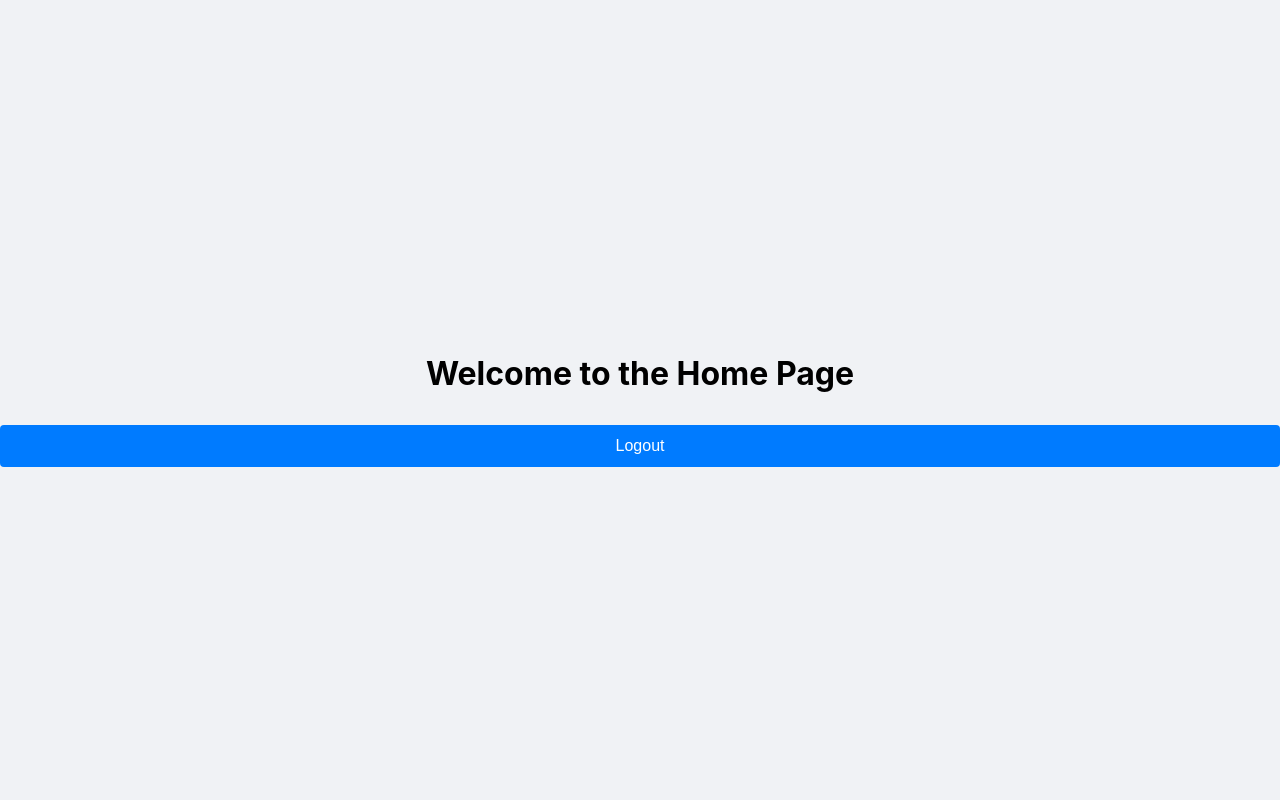
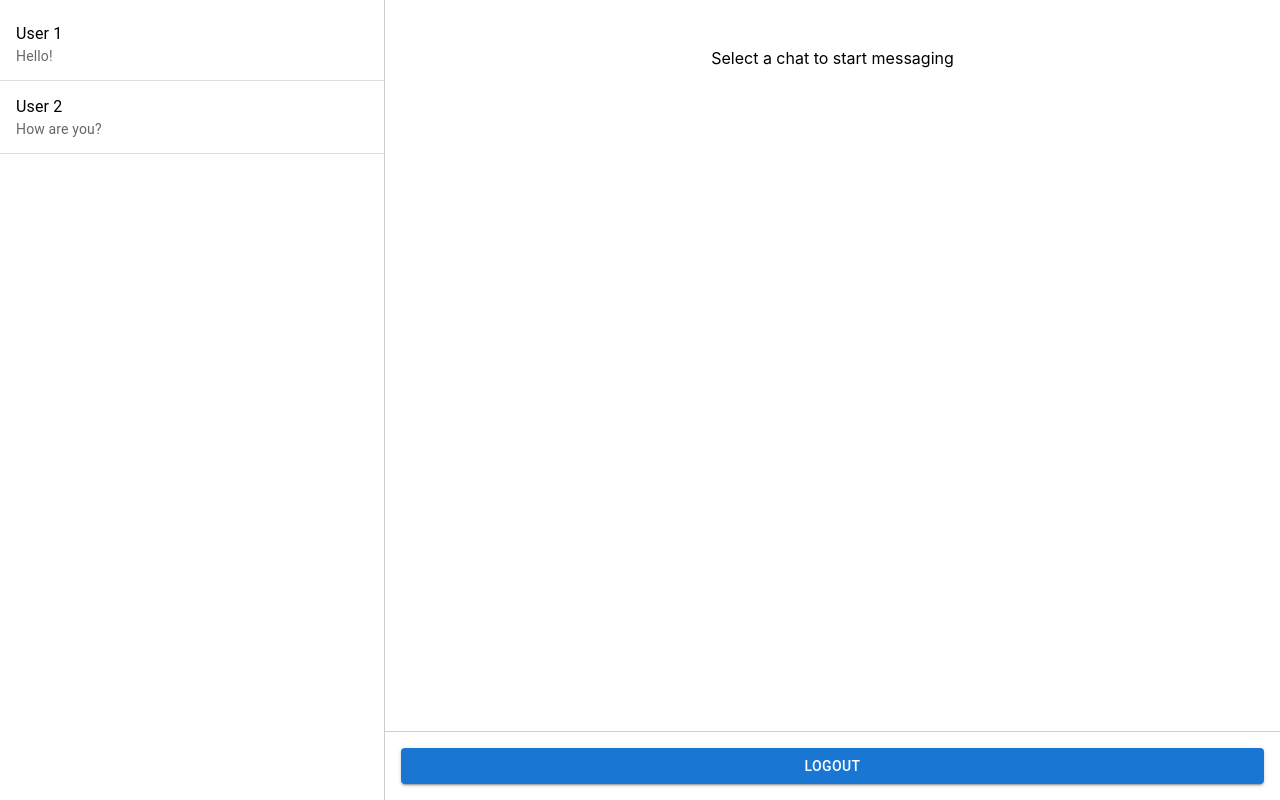
Before and after one commit to claudio1234567/WhatsGoingOn, a React (Create React App) app in the folder frontend/: page / in a window 1280 px wide. Built offline with nearby package versions, Linux system fonts and the light colour scheme; sample sign-in values are in the browser's storage.

Commit message:
add home

```diff
--- a/frontend/src/pages/Home/Home.css
+++ b/frontend/src/pages/Home/Home.css
@@ -1,26 +1,5 @@
 .home-container {
-    display: flex;
-    flex-direction: column;
-    justify-content: center;
-    align-items: center;
-    height: 100vh;
-    background-color: #f0f2f5;
-  }
-
-  h1 {
-    margin-bottom: 2rem;
-  }
-
-  button {
-    padding: 0.75rem;
-    border: none;
-    border-radius: 4px;
-    background: #007bff;
-    color: white;
-    font-size: 1rem;
-    cursor: pointer;
-  }
-
-  button:hover {
-    background: #0056b3;
-  }
+  display: flex;
+  height: 100vh;
+  overflow: hidden;
+}
--- a/frontend/src/pages/Home/Home.js
+++ b/frontend/src/pages/Home/Home.js
@@ -1,20 +1,87 @@
-import React from 'react';
+import React, { useState } from 'react';
 import { useNavigate } from 'react-router-dom';
+import { Box, Button, List, ListItem, ListItemText, Divider } from '@mui/material';
 import './Home.css';
 
 function Home() {
   const navigate = useNavigate();
+  const [selectedChat, setSelectedChat] = useState(null);
 
   const handleLogout = () => {
     localStorage.removeItem('auth-token');
     navigate('/login');
   };
 
+  const chats = [
+    { id: 1, name: 'User 1', lastMessage: 'Hello!' },
+    { id: 2, name: 'User 2', lastMessage: 'How are you?' },
+    // Aggiungi altre chat qui
+  ];
+
+  const allMessages = {
+    1: [
+      { sender: 'User 1', text: 'Hello!', timestamp: '10:00 AM' },
+      { sender: 'You', text: 'Hi! How are you?', timestamp: '10:02 AM' },
+    ],
+    2: [
+      { sender: 'User 2', text: 'How are you?', timestamp: '11:00 AM' },
+      { sender: 'You', text: 'I am good, thanks!', timestamp: '11:02 AM' },
+    ],
+    // Aggiungi altri messaggi per altre chat qui
+  };
+
+  const messages = selectedChat ? allMessages[selectedChat.id] : [];
+
   return (
-    <div className="home-container">
-      <h1>Welcome to the Home Page</h1>
-      <button onClick={handleLogout}>Logout</button>
-    </div>
+    <Box className="home-container" sx={{ display: 'flex', height: '100vh' }}>
+      {/* Lista delle Chat */}
+      <Box sx={{ width: '30%', borderRight: '1px solid #ccc', overflowY: 'auto' }}>
+        <List>
+          {chats.map(chat => (
+            <React.Fragment key={chat.id}>
+              <ListItem onClick={() => setSelectedChat(chat)}>
+                <ListItemText primary={chat.name} secondary={chat.lastMessage} />
+              </ListItem>
+              <Divider />
+            </React.Fragment>
+          ))}
+        </List>
+      </Box>
+
+      {/* Conversazione Selezionata */}
+      <Box sx={{ flex: 1, display: 'flex', flexDirection: 'column' }}>
+        <Box sx={{ flex: 1, padding: '1rem', overflowY: 'auto' }}>
+          {selectedChat ? (
+            messages.map((msg, index) => (
+              <Box key={index} sx={{ marginBottom: '1rem' }}>
+                <Box
+                  sx={{
+                    backgroundColor: msg.sender === 'You' ? '#e1ffc7' : '#fff',
+                    padding: '0.5rem 1rem',
+                    borderRadius: '10px',
+                    alignSelf: msg.sender === 'You' ? 'flex-end' : 'flex-start',
+                    maxWidth: '60%',
+                  }}
+                >
+                  <strong>{msg.sender}</strong>: {msg.text}
+                  <Box sx={{ fontSize: '0.75rem', color: '#999', marginTop: '0.5rem' }}>
+                    {msg.timestamp}
+                  </Box>
+                </Box>
+              </Box>
+            ))
+          ) : (
+            <Box sx={{ textAlign: 'center', marginTop: '2rem' }}>Select a chat to start messaging</Box>
+          )}
+        </Box>
+        {/* Pulsante di Logout */}
+        <Box sx={{ padding: '1rem', borderTop: '1px solid #ccc' }}>
+          <Button variant="contained" color="primary" onClick={handleLogout}>
+            Logout
+          </Button>
+        </Box>
+      </Box>
+    </Box>
   );
 }
 
--- a/frontend/src/pages/Login/Login.css
+++ b/frontend/src/pages/Login/Login.css
@@ -4,6 +4,7 @@
   margin: 0;
   padding: 0;
   overflow: hidden;
+  background-size: cover;
 }
 
 .login-container {
@@ -11,17 +12,12 @@
   justify-content: center;
   align-items: center;
   min-height: 100vh;
-
-  background-size: cover;
-  background-position: center center;
-  background-repeat: no-repeat;
 }
 
 .MuiContainer-root {
   padding: 2rem;
   border-radius: 8px;
   box-shadow: 0 4px 8px rgba(0, 0, 0, 0.1);
-
 }
 
 .login-form {
@@ -31,31 +27,37 @@
   box-shadow: 0 4px 8px rgba(0, 0, 0, 0.1);
   max-width: 400px;
   width: 100%;
+  text-align: center; /* Centra il testo all'interno del form */
 }
 
 .login-form h2 {
   margin-bottom: 1rem;
+  font-family: 'Arial', sans-serif; /* Aggiungi una tipografia moderna */
 }
 
 .form-group {
   margin-bottom: 1rem;
+  text-align: left; /* Allinea le label e i campi di input a sinistra */
 }
 
 .form-group label {
   display: block;
   margin-bottom: 0.5rem;
+  font-family: 'Arial', sans-serif;
 }
 
 .form-group input {
   width: 100%;
-  padding: 0.5rem;
+  padding: 0.75rem; /* Aumenta il padding per migliorare l'usabilità */
   border: 1px solid #ccc;
   border-radius: 4px;
+  box-shadow: inset 0 1px 3px rgba(0, 0, 0, 0.1); /* Aggiungi una leggera ombra interna */
 }
 
 .error {
   color: red;
   margin-bottom: 1rem;
+  font-family: 'Arial', sans-serif;
 }
 
 button {
@@ -66,9 +68,28 @@
   background: #007bff;
   color: white;
   font-size: 1rem;
+  font-family: 'Arial', sans-serif;
   cursor: pointer;
+  transition: background 0.3s ease; /* Aggiungi una transizione per l'effetto hover */
 }
 
 button:hover {
   background: #0056b3;
 }
+
+/* Link di registrazione */
+.register-link {
+  margin-top: 1rem;
+  font-family: 'Arial', sans-serif;
+  display: inline-block;
+}
+
+.register-link a {
+  color: #007bff;
+  text-decoration: none;
+  transition: color 0.3s ease;
+}
+
+.register-link a:hover {
+  color: #0056b3;
+}
--- a/frontend/src/pages/Register/Register.css
+++ b/frontend/src/pages/Register/Register.css
@@ -0,0 +1,103 @@
+/* Assicurati che l'immagine di background copra l'intero schermo */
+body, html {
+    height: 100%;
+    margin: 0;
+    padding: 0;
+    overflow: hidden;
+    background-size: cover;
+  }
+
+  .login-container {
+    display: flex;
+    justify-content: center;
+    align-items: center;
+    min-height: 100vh;
+  }
+
+  .MuiContainer-root {
+    padding: 2rem;
+    border-radius: 8px;
+    box-shadow: 0 4px 8px rgba(0, 0, 0, 0.1);
+  }
+
+  .login-form {
+    background: rgba(255, 255, 255, 0.9); /* Sfondo semi-trasparente per la form */
+    padding: 2rem;
+    border-radius: 8px;
+    box-shadow: 0 4px 8px rgba(0, 0, 0, 0.1);
+    max-width: 400px;
+    width: 100%;
+    text-align: center; /* Centra il testo all'interno del form */
+  }
+
+  .login-form h2 {
+    margin-bottom: 1rem;
+    font-family: 'Arial', sans-serif; /* Aggiungi una tipografia moderna */
+  }
+
+  .form-group {
+    margin-bottom: 1rem;
+    text-align: left; /* Allinea le label e i campi di input a sinistra */
+  }
+
+  .form-group label {
+    display: block;
+    margin-bottom: 0.5rem;
+    font-family: 'Arial', sans-serif;
+  }
+
+  .form-group input {
+    width: 100%;
+    padding: 0.75rem; /* Aumenta il padding per migliorare l'usabilità */
+    border: 1px solid #ccc;
+    border-radius: 4px;
+    box-shadow: inset 0 1px 3px rgba(0, 0, 0, 0.1); /* Aggiungi una leggera ombra interna */
+  }
+
+  .error {
+    color: red;
+    margin-bottom: 1rem;
+    font-family: 'Arial', sans-serif;
+  }
+
+  button {
+    width: 100%;
+    padding: 0.75rem;
+    border: none;
+    border-radius: 4px;
+    background: #007bff;
+    color: white;
+    font-size: 1rem;
+    font-family: 'Arial', sans-serif;
+    cursor: pointer;
+    transition: background 0.3s ease; /* Aggiungi una transizione per l'effetto hover */
+  }
+
+  button:hover {
+    background: #0056b3;
+  }
+
+  /* Link di registrazione */
+  .register-link {
+    margin-top: 1rem;
+    font-family: 'Arial', sans-serif;
+    display: inline-block;
+  }
+
+  .register-link a {
+    color: #007bff;
+    text-decoration: none;
+    transition: color 0.3s ease;
+  }
+
+  .register-link a:hover {
+    color: #0056b3;
+  }
+
+  /* Logo dell'azienda */
+  .logo {
+    display: block;
+    margin: 0 auto 2rem;
+    max-width: 150px;
+    height: auto;
+  }
```
Also changed, not shown: 2 other files (tests, documents, lock files or other folders).
